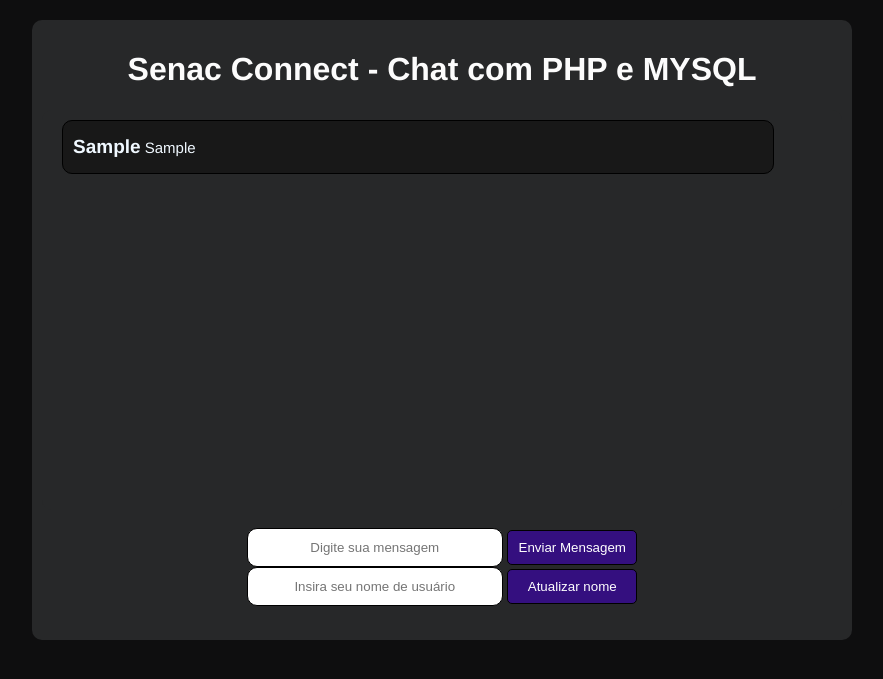
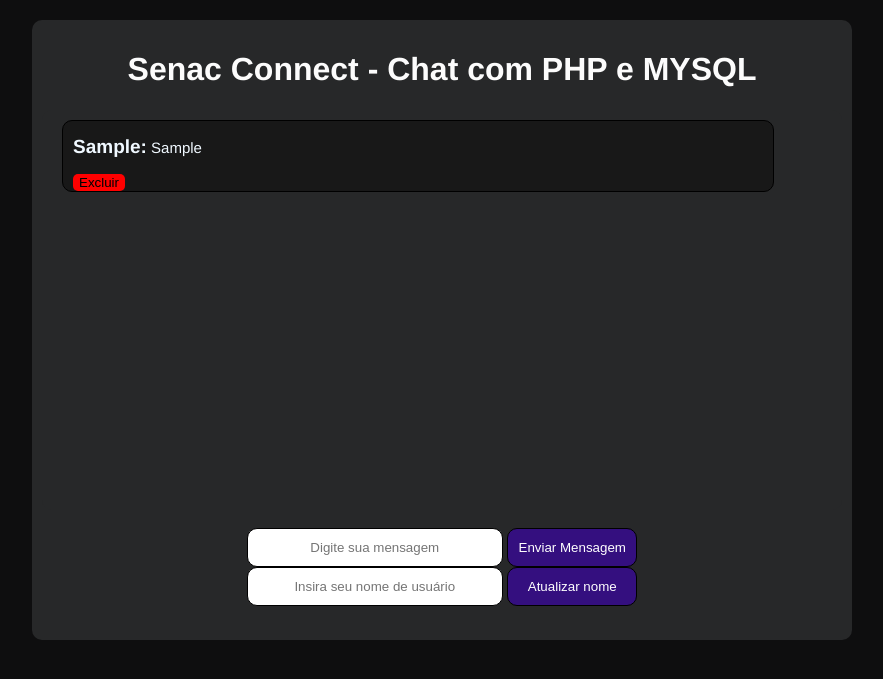
Before and after one commit to Gexis95/senacphp, a PHP site: page / in a window 1280 px wide. Shown: the top 679 px of the page, without its empty margins (198-1081 px from the left). Run offline with PHP 8.4, Linux system fonts and the light colour scheme; tables that the repository leaves empty or names only in its code hold one stand-in row (values such as "Sample post").

Commit message:
11/10/2023
Projeto chat finalizado.
Exclusão de mensagens adicionado
Leve mudança no css (talvez eu ainda mude um pouco os botões para excluir as mensagens

```diff
--- a/chat/index.php
+++ b/chat/index.php
@@ -34,6 +34,12 @@
 
             $conexao -> query($sql);
         }
+
+        if($_SERVER["REQUEST_METHOD"] == "POST" && isset($_POST['id'])){
+            $id = $_POST['id'];
+            $sql = "DELETE FROM tabela_mensagens WHERE id = $id";
+            $conexao -> query($sql);
+        }
     ?>
 
     <div class="painel">
@@ -51,7 +57,12 @@
                     while($linha = $resultado -> fetch_assoc()){
 
                         echo '<div class="mensagens">';
-                        echo "<p> <b>{$linha['usuario']}</b> {$linha['mensagem']}</p>";
+                        echo "<p> <b>{$linha['usuario']}:</b> {$linha['mensagem']}</p>";
+
+                        echo '<form method="POST" action="">';
+                        echo "<input type='hidden' name='id' value='{$linha['id']}' >";
+                        echo "<button class='excluir' type='submit' name='excluir'> Excluir </button>";
+                        echo '</form>';
 
                         echo '</div>';
                     }
@@ -66,12 +77,12 @@
         <br>
         <form method="POST" action="">
             <input type="text" name="mensagem" placeholder="Digite sua mensagem">
-            <button type="submit">Enviar Mensagem</button>
+            <button class="butao" type="submit">Enviar Mensagem</button>
         </form>
 
         <form method="POST" action="">
             <input type="text" name="usuario" placeholder="Insira seu nome de usuário">
-            <button type="submit">Atualizar nome</button>
+            <button class="butao" type="submit">Atualizar nome</button>
         </form>
     </div>
 
--- a/chat/style.css
+++ b/chat/style.css
@@ -30,16 +30,16 @@
 
 }
 
-button{
-    height: 35px;
+.butao{
+    height: 39px;
     width: 130px;
     border: 1px solid black;
-    border-radius: 5px;
+    border-radius: 10px;
     background-color: rgb(52, 15, 127);
     color: white;
 }
 
-button:hover{
+.butao:hover{
     background-color: rgb(82, 35, 176);
     font-size: 14px;
     transition: 1s;
@@ -65,3 +65,9 @@
 .mensagens:hover{
     background-color: rgb(65, 65, 65);
 }
+
+.excluir{
+    background-color: red;
+    border: none;
+    border-radius: 5px;
+}
```
